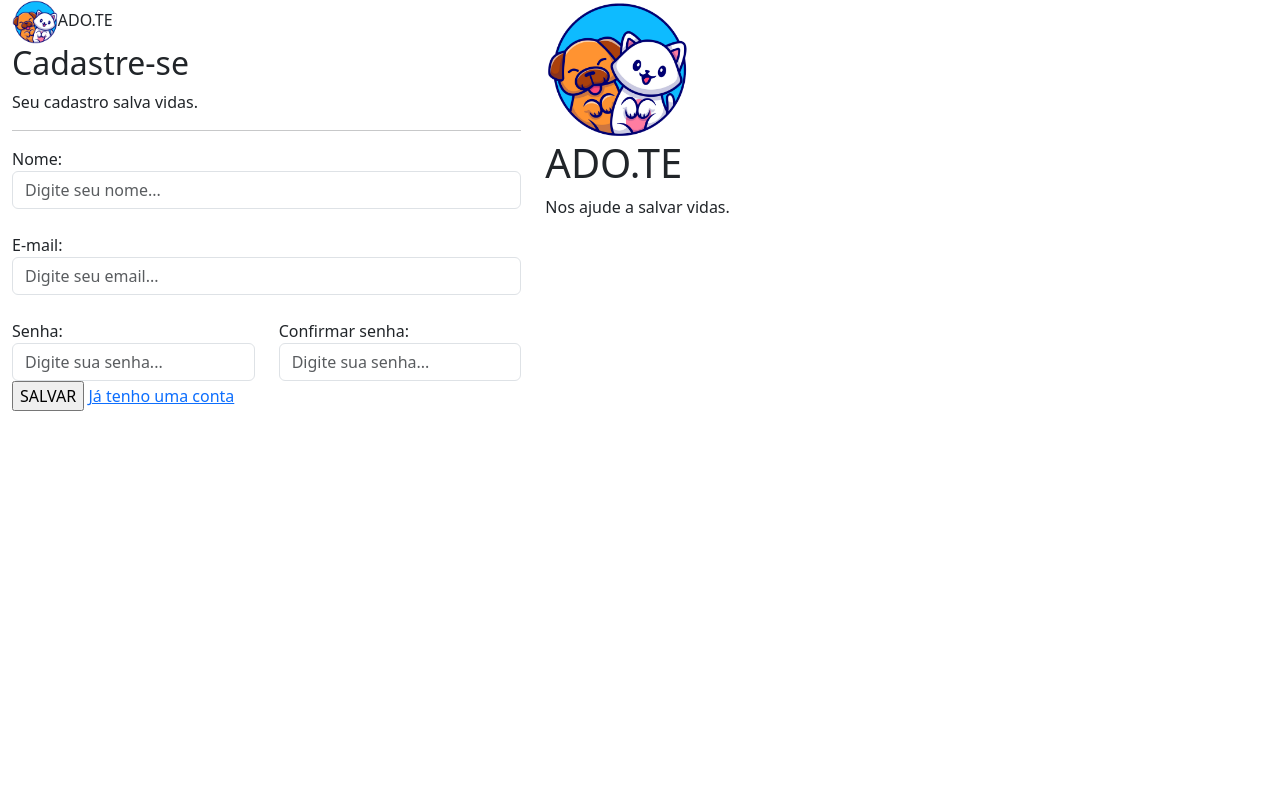
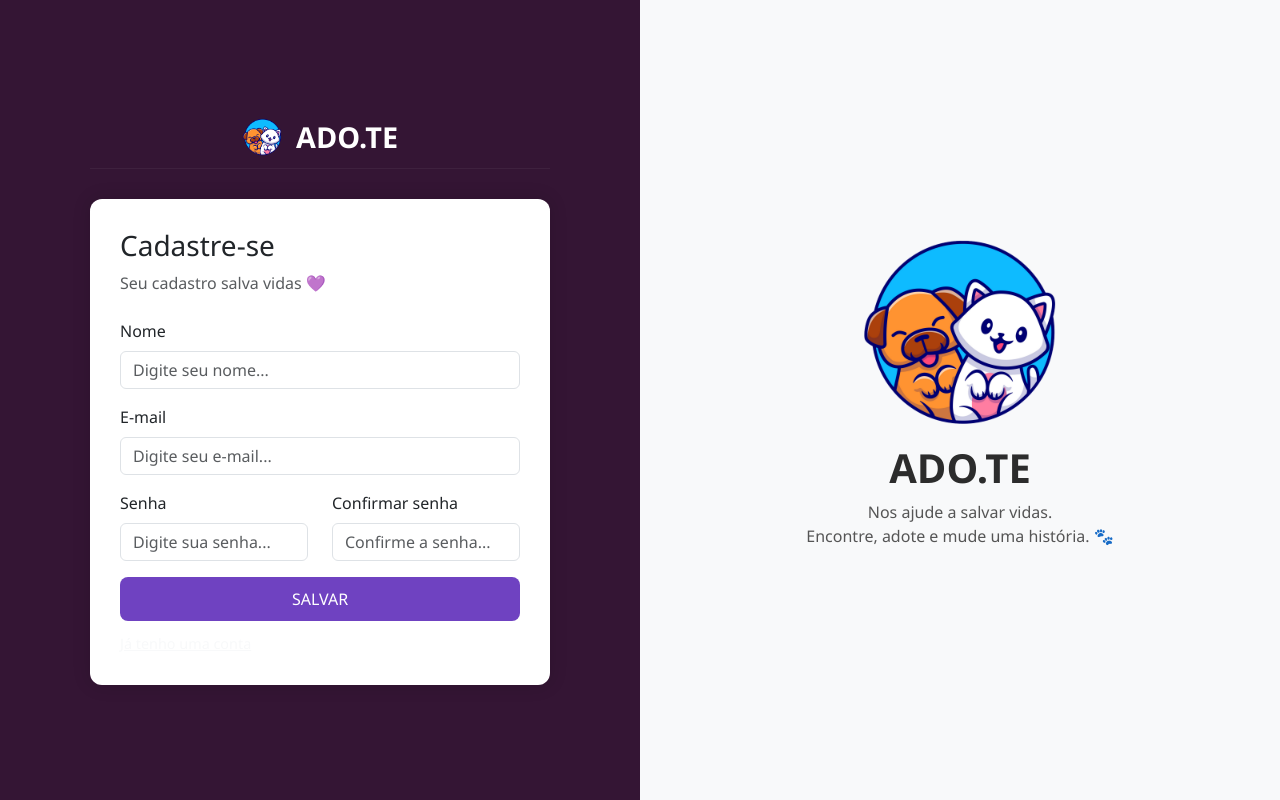
Before and after one commit to IltonBJSilva/adote, a Django app: template usuarios/templates/cadastro.html in a window 1280 px wide. Run offline with Django 4.2, Linux system fonts and the light colour scheme; the template is opened without the code that fills it, so the values that code supplies are empty; parts of the project's set-up code (start-up, migrations or seed data) failed here and were passed over.

Commit message:
Melhoria do codigo

```diff
--- a/usuarios/templates/cadastro.html
+++ b/usuarios/templates/cadastro.html
@@ -1,64 +1,151 @@
 {% load static %}
-
 <!doctype html>
 <html lang="pt-BR">
 <head>
   <meta charset="utf-8">
   <meta name="viewport" content="width=device-width, initial-scale=1">
-    <title>Cadastro</title>
+  <title>Cadastro - ADO.TE</title>
+
   <link href="https://cdn.jsdelivr.net/npm/bootstrap@5.3.0-alpha1/dist/css/bootstrap.min.css" rel="stylesheet">
   <link href="{% static 'usuarios/css/cadastro.css' %}" rel="stylesheet">
+
+  <style>
+    body {
+      height: 100vh;
+      margin: 0;
+      background-color: #f8f9fa;
+      font-family: 'Segoe UI', sans-serif;
+    }
+
+    .bg-side {
+      background-color: #341534;
+      color: #fff;
+      height: 100vh;
+      padding: 0;
+    }
+
+    .font-logo {
+      font-size: 1.8rem;
+      font-weight: bold;
+      color: #fff;
+      margin-left: 10px;
+      vertical-align: middle;
+    }
+
+    .form-box {
+      background-color: #ffffff;
+      border-radius: 12px;
+      padding: 30px;
+      box-shadow: 0 0 18px rgba(0, 0, 0, 0.15);
+    }
+
+    .btn-custom-primary {
+      background-color: #6f42c1;
+      color: #fff;
+      padding: 10px;
+      border: none;
+      border-radius: 8px;
+      transition: 0.3s;
+      width: 100%;
+    }
+
+    .btn-custom-primary:hover {
+      background-color: #502a99;
+    }
+
+    .side-logo {
+      text-align: center;
+      padding: 80px 40px;
+    }
+
+    .side-logo img {
+      max-width: 200px;
+    }
+
+    .side-logo h1 {
+      font-weight: bold;
+      color: #2c2c2c;
+      margin-top: 20px;
+    }
+
+    .side-logo p {
+      font-size: 1rem;
+      color: #555;
+    }
+
+    .link-float {
+      display: inline-block;
+      margin-top: 12px;
+      font-size: 0.9rem;
+    }
+
+    hr {
+      border-color: rgba(255,255,255,0.2);
+      margin: 10px 0 30px;
+    }
+  </style>
 </head>
+
 <body>
-<div class="container-fluid">
-    <div class="row">
-        <div class="col-md-5 bg-side">
-            <div class='header'>
-                <img src="{% static 'usuarios/img/logo_adote.png' %}" width="9%"><span class="font-logo">ADO.TE</span>
+<div class="container-fluid h-100">
+  <div class="row h-100">
+
+    <!-- Lado esquerdo -->
+    <div class="col-md-6 bg-side d-flex align-items-center justify-content-center">
+      <div class="w-100" style="max-width: 500px; padding: 0 20px;">
+        <div class="text-center mb-4">
+          <img src="{% static 'usuarios/img/logo_adote.png' %}" width="40">
+          <span class="font-logo">ADO.TE</span>
+          <hr>
         </div>
-            <div class="body-form">
 
+        <div class="form-box">
           {% if messages %}
-                    <br>
             {% for message in messages %}
-                        <div class="alert {{ message.tags }}">
-                            {{ message }}
-                        </div>
+              <div class="alert {{ message.tags }}">{{ message }}</div>
             {% endfor %}
           {% endif %}
 
-                <h2>Cadastre-se</h2>
-                <p>Seu cadastro salva vidas.</p>
-                <hr>
+          <h3 class="text-dark mb-2">Cadastre-se</h3>
+          <p class="text-muted mb-4">Seu cadastro salva vidas 💜</p>
+
           <form action="{% url 'cadastro' %}" method="POST">
             {% csrf_token %}
-                    <span>Nome:</span>
-                    <input type="text" class="form-control" placeholder="Digite seu nome..." name="nome">
-                    <br>
-                    <span>E-mail:</span>
-                    <input type="email" class="form-control" placeholder="Digite seu email..." name="email">
-                    <br>
+
+            <div class="mb-3">
+              <label class="form-label text-dark">Nome</label>
+              <input type="text" class="form-control" name="nome" placeholder="Digite seu nome..." required>
+            </div>
+
+            <div class="mb-3">
+              <label class="form-label text-dark">E-mail</label>
+              <input type="email" class="form-control" name="email" placeholder="Digite seu e-mail..." required>
+            </div>
+
             <div class="row">
-                        <div class="col-md">
-                            <span>Senha:</span>
-                            <input type="password" class="form-control" placeholder="Digite sua senha..." name="senha">
+              <div class="col-md-6 mb-3">
+                <label class="form-label text-dark">Senha</label>
+                <input type="password" class="form-control" name="senha" placeholder="Digite sua senha..." required>
               </div>
-                        <div class="col-md">
-                            <span>Confirmar senha:</span>
-                            <input type="password" class="form-control" placeholder="Digite sua senha..."
-                                   name="confirmar_senha">
+              <div class="col-md-6 mb-3">
+                <label class="form-label text-dark">Confirmar senha</label>
+                <input type="password" class="form-control" name="confirmar_senha" placeholder="Confirme a senha..." required>
               </div>
             </div>
+
             <input type="submit" value="SALVAR" class="btn-custom-primary">
-                    <a href="{% url 'login' %}" class="link-float">Já tenho uma conta</a>
+            <a href="{% url 'login' %}" class="link-float text-light">Já tenho uma conta</a>
           </form>
         </div>
       </div>
-        <div class="col-md-7">
+    </div>
+
+    <!-- Lado direito -->
+    <div class="col-md-6 d-flex align-items-center justify-content-center" style="background-color: #f8f9fa;">
       <div class="side-logo">
-                <img class="logo-margin-top" src="{% static 'usuarios/img/logo_adote.png' %}" width="20%">
-                <h1>ADO.TE</h1>
-                <p>Nos ajude a salvar vidas.</p>
+        <img src="{% static 'usuarios/img/logo_adote.png' %}" alt="Logo ADO.TE">
+        <h1 class="mt-3">ADO.TE</h1>
+        <p>Nos ajude a salvar vidas.<br>Encontre, adote e mude uma história. 🐾</p>
       </div>
     </div>
   </div>
```
Also changed, not shown: usuarios/templates/login.html (+125 -26 lines). Lines whose indentation alone changed are shown as unchanged.
